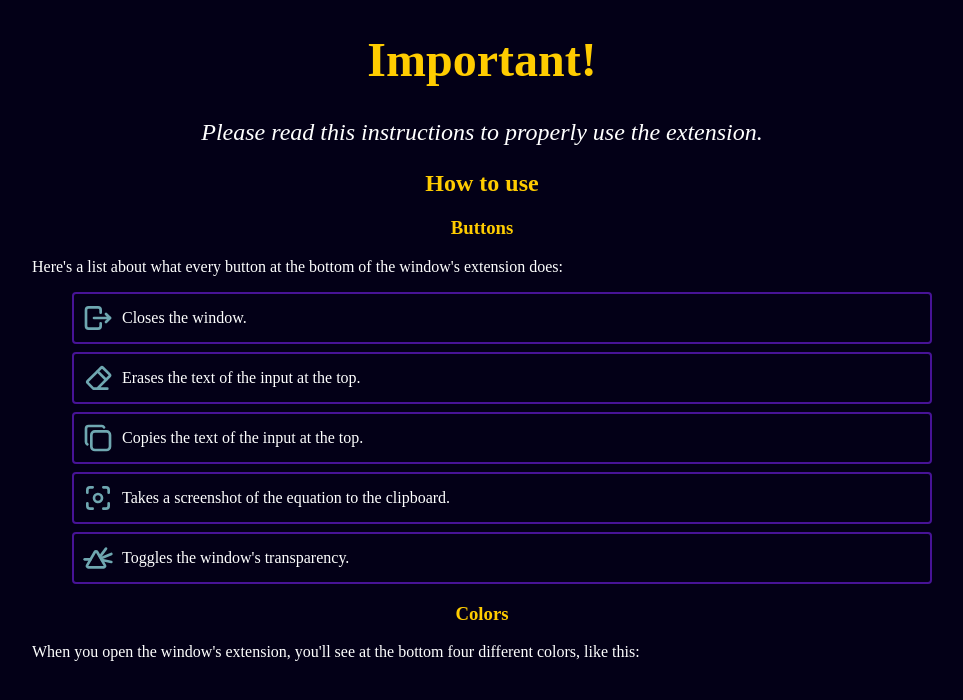
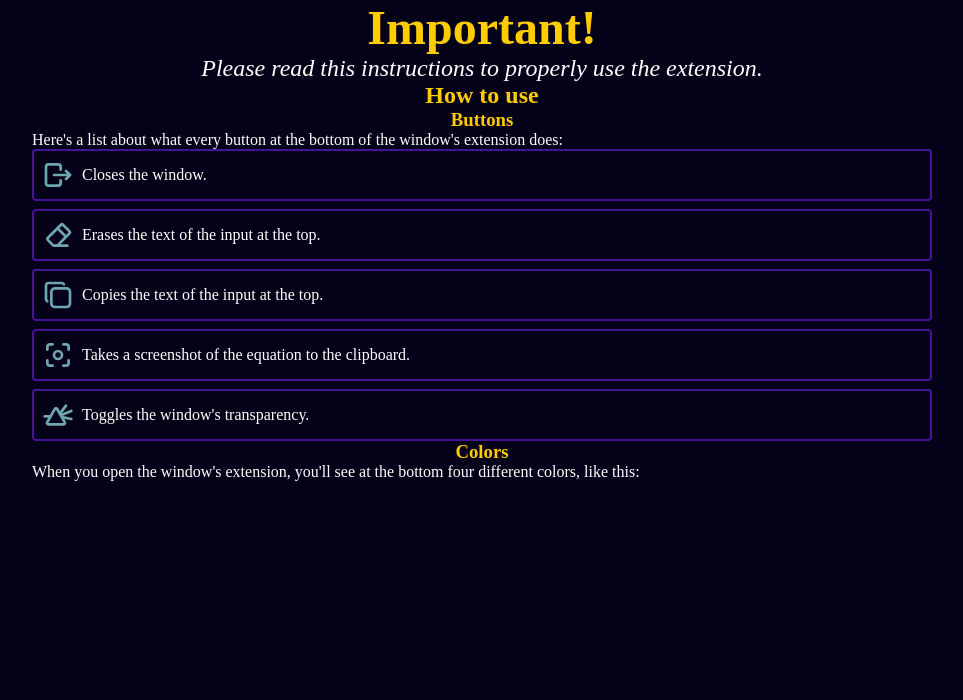
Before and after one commit to Eckry/latex-equations-web, a React (Vite) app: page / in a window 1280 px wide. Shown: the top 700 px of the page, without its empty margins (158-1121 px from the left). Built offline with nearby package versions, Linux system fonts and the light colour scheme.

Commit message:
fix padding and margin on every element

```diff
--- a/src/index.css
+++ b/src/index.css
@@ -1,8 +1,10 @@
+*, *::before, *::after {
+  margin: 0;
+  padding: 0;
+  box-sizing: border-box;
+}
+
 :root {
-  box-sizing: border-box;
-  padding: 0;
-  margin: 0;
-
   --dark-blue: #030017;
   --blue: #471396;
   --pink: #7627ab;
```
